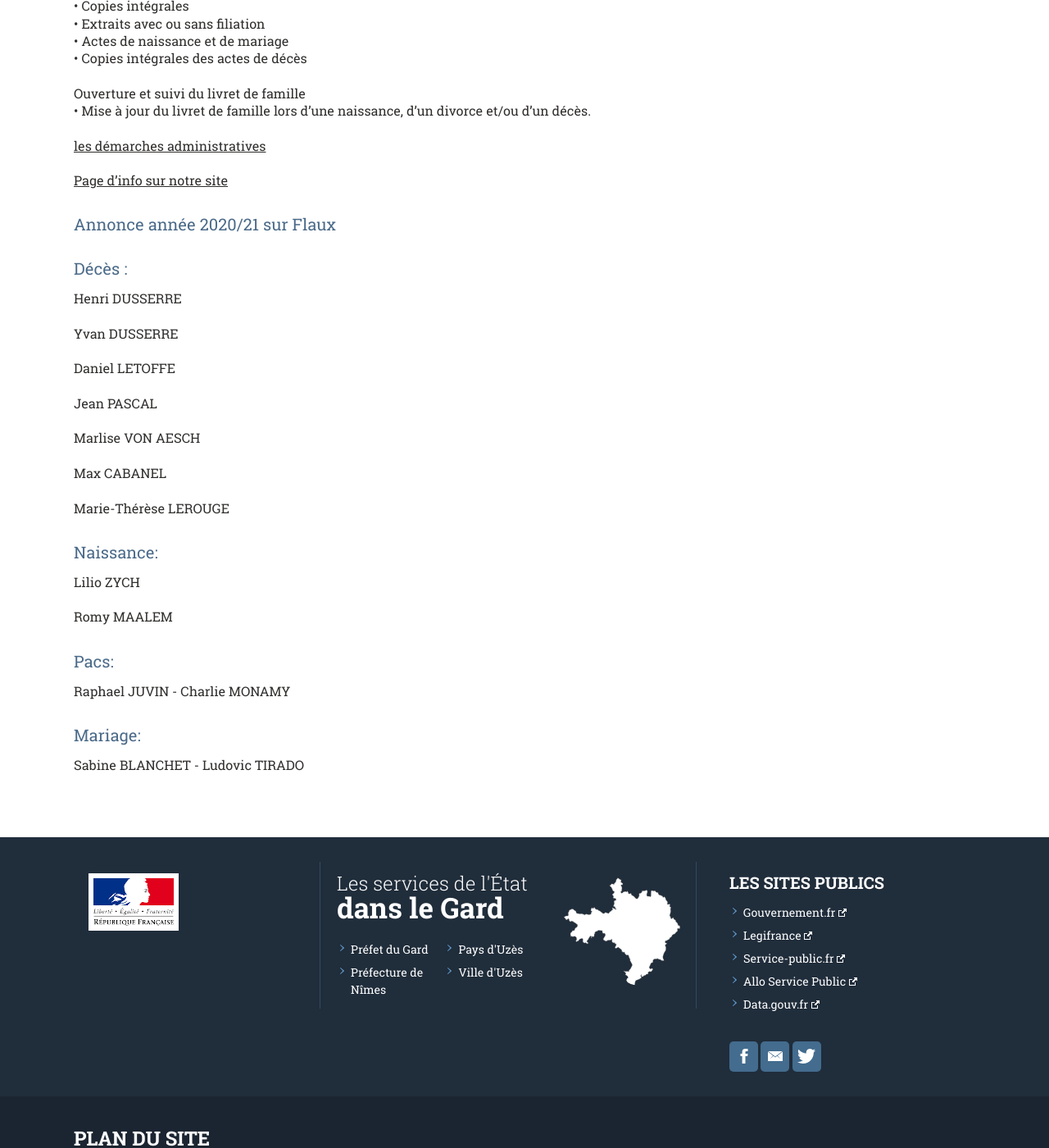
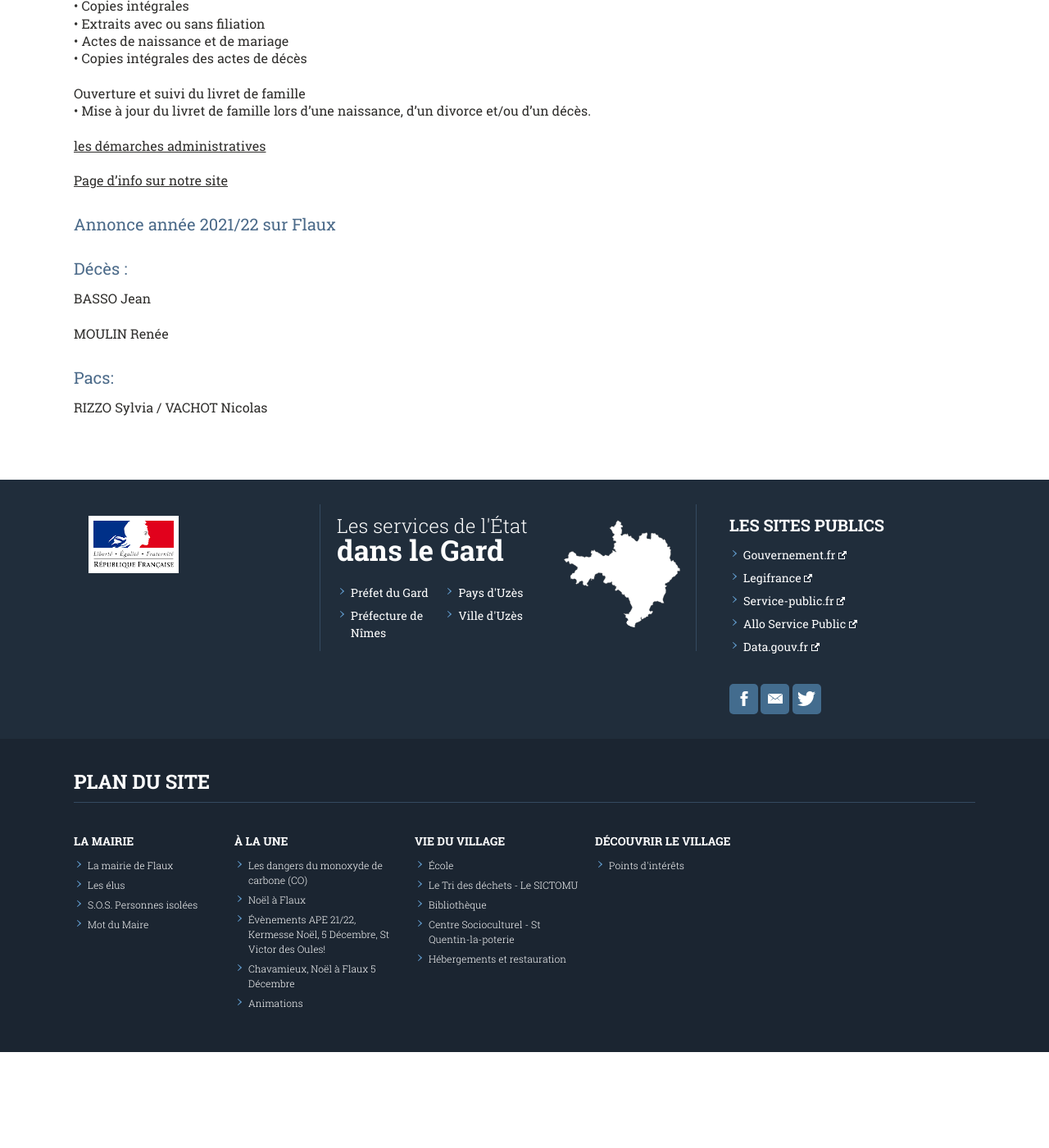
Before and after one commit to Flaux-Village/flaux-village.github.io, a Jekyll site: the page built from etatcivil.md, in a window 1280 px wide and 1400 px high, scrolled down 627 px. Shown: the whole window at 82% size. Built offline with Jekyll 4.4.1, drawn with Linux system fonts in a browser that asks for light colours; after the commit the page ends 1910 px from its top, so only the background shows below that.

Commit message:
Update etatcivil.md

```diff
--- a/etatcivil.md
+++ b/etatcivil.md
@@ -35,35 +35,15 @@ Ouverture et suivi du livret de famille <br>
 
 
 
-## Annonce année 2020/21 sur Flaux
+## Annonce année 2021/22 sur Flaux
 
 ## Décès :
 
-Henri DUSSERRE
+BASSO Jean
 
-Yvan DUSSERRE
+MOULIN Renée
 
-Daniel LETOFFE
-
-Jean PASCAL
-
-Marlise VON AESCH
-
-Max CABANEL
-
-Marie-Thérèse LEROUGE
-
-
-## Naissance:
-
-Lilio ZYCH
-
-Romy MAALEM
 
 ## Pacs:
 
-Raphael JUVIN - Charlie MONAMY
-
-## Mariage:
-
-Sabine BLANCHET - Ludovic TIRADO
+RIZZO Sylvia / VACHOT Nicolas
```
